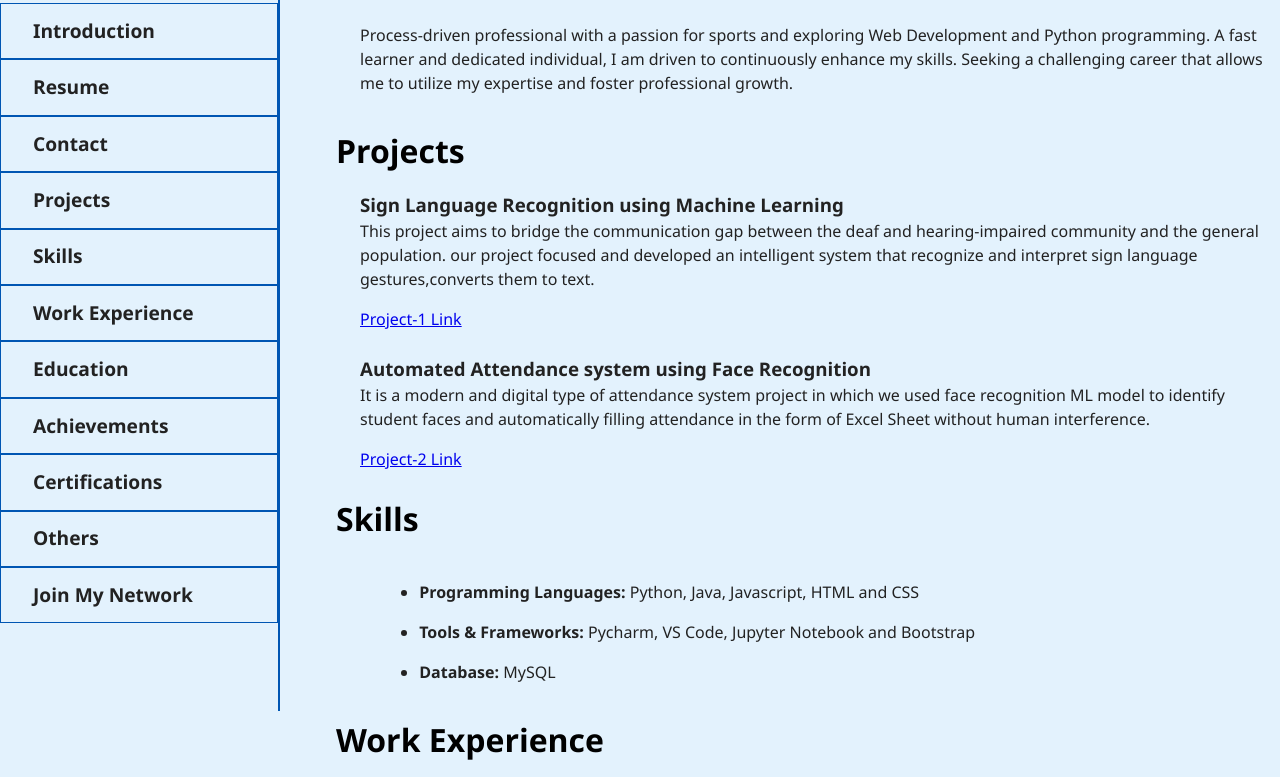
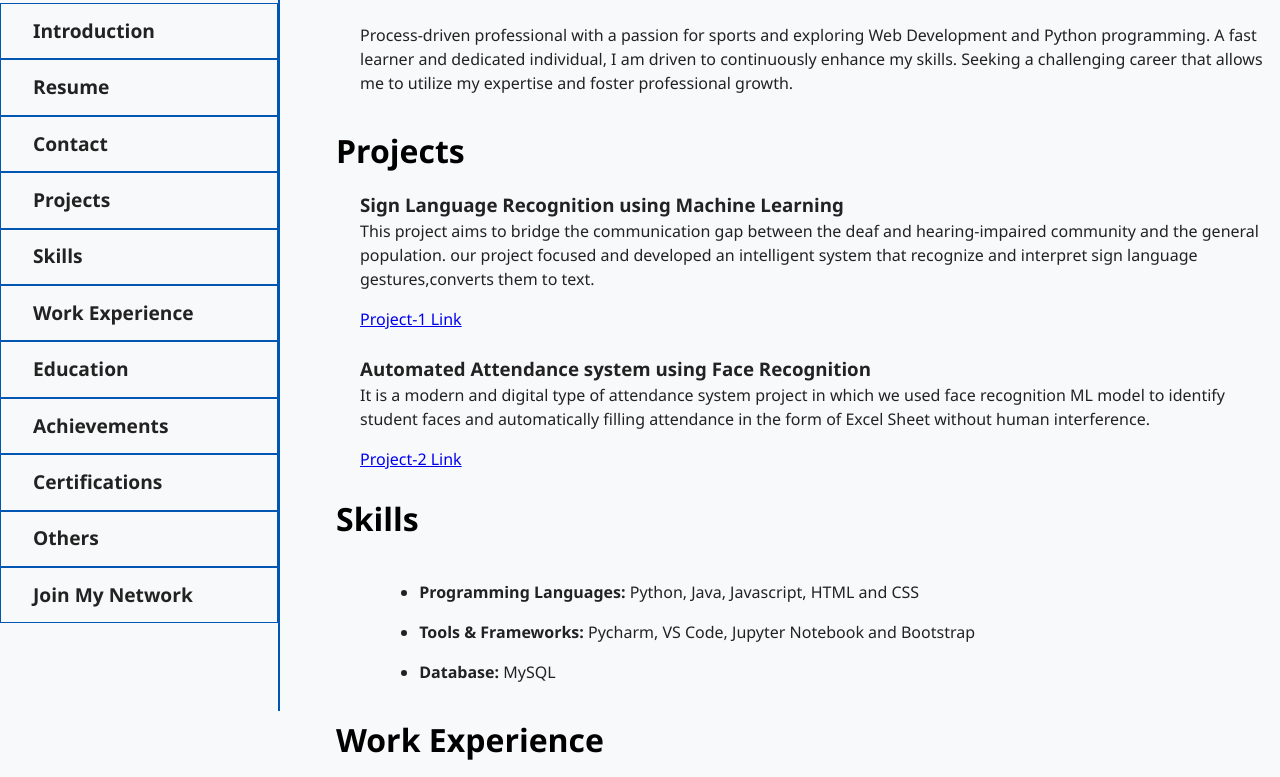
Before and after one commit to prajwalhc-18/PrajwalHC, a plain HTML site: page index.html in a window 1280 px wide. Shown: the part 89-866 px from the top of the page. Drawn offline with Linux system fonts and the light colour scheme.

Commit message:
Update styles.css

```diff
--- a/styles.css
+++ b/styles.css
@@ -1,6 +1,6 @@
 * {
     margin: 0;
-    background-color: #e3f2fd;
+    background-color: #f8f9fa;
   }
 
   body {
```
